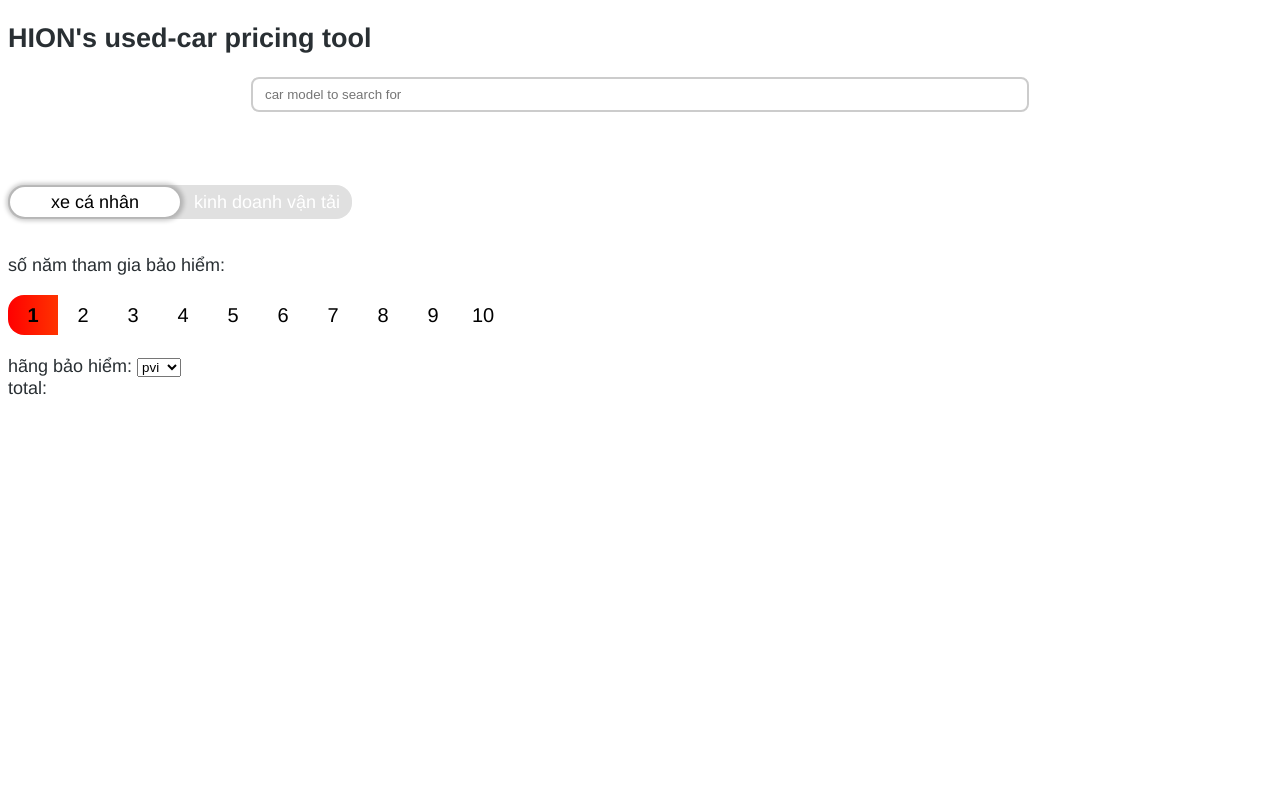
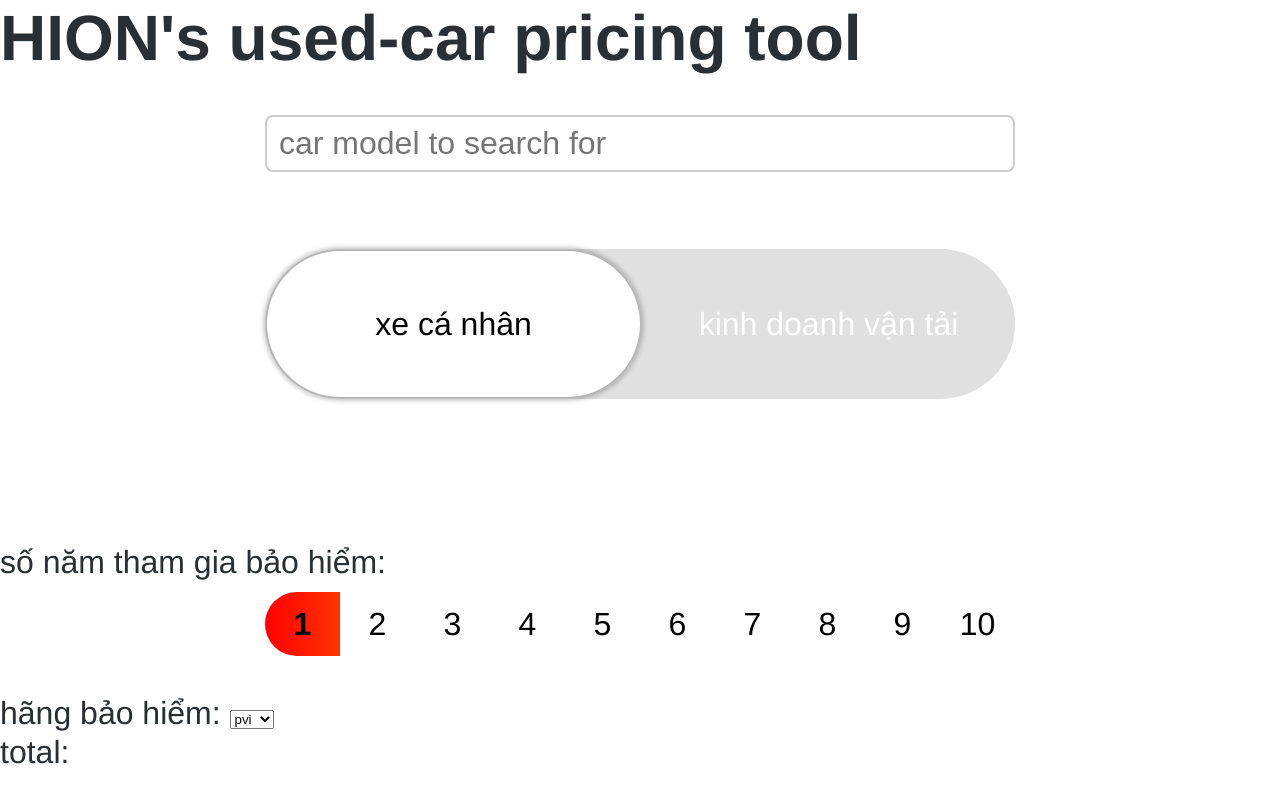
Before and after one commit to ttvi/ttvi.github.io, a Jekyll site: the page index.html, which Jekyll copies as it is, in a window 1280 px wide. Shown: the top 803 px of the page. Built offline with Jekyll 4.4.1, drawn with Linux system fonts in a browser that asks for light colours.

Commit message:
feat: working css

```diff
--- a/css/examples.css
+++ b/css/search.css
@@ -1,15 +1,21 @@
 /* scaffolding */
 /* ----------- */
 
-html {
+/* html {
   overflow-y: scroll;
   *overflow-x: hidden;
-}
+} */
 
-.container {
-  max-width: 750px;
+/* .container {
+  max-width: 100%;
   margin: 0 auto;
   text-align: center;
+} */
+
+* {
+    margin: 0;
+    padding: 0;
+    box-sizing: border-box;
 }
 
 .tt-menu,
@@ -21,10 +27,15 @@ html {
 /* ----------- */
 
 html {
-  font: normal normal normal 18px/1.2 "Helvetica Neue", Roboto, "Segoe UI", Calibri, sans-serif;
+  font: normal normal normal 3vw/1.2 "Helvetica Neue", Roboto, "Segoe UI", Calibri, sans-serif;
+  font-size: min(5vw, 32px);
   color: #292f33;
+  width: 100vw;
 }
 
+body {
+  width: 100vw;
+}
 
 a {
   color: #03739c;
@@ -42,55 +53,40 @@ a:hover {
 }
 
 .table-of-contents li a {
-  font-size: 16px;
+  font-size: 16vw;
   color: #999;
 }
 
-p + p {
+/* p + p {
   margin: 30px 0 0 0;
-}
+} */
 
 /* site theme */
 /* ---------- */
 
-.title {
+/* .title {
   margin: 20px 0 0 0;
-  font-size: 64px;
-}
+  font-size: 48vw;
+} */
 
-.example {
+/* .example {
   padding: 30px 0;
 }
 
 .example-name {
   margin: 20px 0;
-  font-size: 32px;
-}
-
-.demo {
-  position: relative;
-  *z-index: 1;
-  margin: 50px 0;
-}
-
-.button {
-  width: 100px;
-  /* height: 50px; */
-  padding: 8px 12px;
-  /* font-size: 24px; */
-  -webkit-border-radius: 8px;
-     -moz-border-radius: 8px;
-          border-radius: 8px;
-}
+  font-size: 32vw;
+} */
 
 .typeahead,
 .tt-query,
 .tt-hint {
-  width: 750px;
-  /* height: 30px; */
+  display: block;
+  width: 95vw;
+  max-width: 750px;
   padding: 8px 12px;
-  /* font-size: 24px; */
-  /* line-height: 30px; */
+  font-size: min(5vw, 32px);
+  line-height: 30px;
   border: 2px solid #ccc;
   -webkit-border-radius: 8px;
      -moz-border-radius: 8px;
@@ -117,7 +113,9 @@ p + p {
 }
 
 .tt-menu {
-  width: 800px;
+  display: block;
+  width: 95vw;
+  max-width: 750px;
   margin: 12px 0;
   padding: 8px 0;
   background-color: #fff;
@@ -132,8 +130,8 @@ p + p {
 }
 
 .tt-suggestion {
-  padding: 3px 20px;
-  font-size: 18px;
+  padding: 1vw 20px;
+  font-size: min(5vw, 32px);
   line-height: 24px;
 }
 
@@ -154,7 +152,7 @@ p + p {
 }
 
 .gist {
-  font-size: 14px;
+  font-size: 14vw;
 }
 
 /* example specific styles */
--- a/css/slider.css
+++ b/css/slider.css
@@ -1,5 +1,6 @@
 .box {
-  width: 500px;
+  width: 95vw;
+  max-width: 750px;
 }
 
 .years {
@@ -7,7 +8,7 @@
   display: flex;
   flex-direction: row-reverse;
   margin-top: 10px;
-  border-radius: 16px;
+  border-radius: 32vw;
   box-sizing: border-box;
   background: linear-gradient(to right, #f00, #ff0, #0f0);
 }
@@ -20,15 +21,15 @@
 .years label {
   display: block;
   cursor: pointer;
-  width: 50px;
-  height: 40px;
+  width: max(10vw,50px);
+  height: max(5vw,40px);
   display: flex;
   justify-content: center;
   align-items: center;
   transition: 0.1s;
   background: #fff;
   color: #000;
-  font-size: 20px;
+  font-size: min(5vw, 32px);
 }
 
 .years input[type="radio"]:hover ~ label,
--- a/css/toggle.css
+++ b/css/toggle.css
@@ -1,27 +1,30 @@
 .custom-checkbox {
-  width: 340px;
-  height: 30px;
+  width: 95vw;
+  height: 20vw;
+  font-size: min(5vw, 32px);
 }
 .custom-checkbox input#status {
   display: none;
 }
 .custom-checkbox input#status + label {
-  height: 100%;
-  width: 100%;
+  height: 95vw;
+  width: 100vw;
 }
 .custom-checkbox input#status + label > .status-switch {
   cursor: pointer;
-  width: 100%;
-  height: 100%;
+  width: 95vw;
+  height: 20vw;
+  max-width: 750px;
+  max-height: 150px;
   position: relative;
   background: #E0E0E0;
   color: white;
-  transition: all 0.5s ease;
+  transition: all 0.3s ease;
   padding: 2px;
-  border-radius: 16px;
+  border-radius: 16vw;
 }
 .custom-checkbox input#status + label > .status-switch:before, .custom-checkbox input#status + label > .status-switch:after {
-  border-radius: 16px;
+  border-radius: 16vw;
   height: calc(100% - 4px);
   width: calc(50% - 2px);
   display: flex;
--- a/index.html
+++ b/index.html
@@ -2,10 +2,11 @@
 <html>
 <head>
   <title>test data</title>
-  <link rel="stylesheet" href="css/examples.css">
+  <link rel="stylesheet" href="css/search.css">
   <link rel="stylesheet" href="css/toggle.css">
   <link rel="stylesheet" href="css/slider.css">
   <meta http-equiv="Content-Type" content="text/html; charset=utf-8">
+  <meta name="viewport" content="width=device-width, initial-scale=1.0">
 </head>
 <body>
   <script src="https://ajax.googleapis.com/ajax/libs/jquery/3.7.1/jquery.min.js"></script>
@@ -134,27 +135,30 @@
 
   </script>
 
- <h2>HION's used-car pricing tool</h2>
+ <h2 style="font-size:5vw">HION's used-car pricing tool</h2>
+ <br>
  <p>
    <center>
      <input id="typeaheadinput" class="typeahead" type="text" placeholder="car model to search for"></input>
    </center>
-   <p id="demo"></p>
    <p>
      <span id="model"></span><br>
      <b><span id="price"></span></b>
    </p>
    <br>
    <!-- commercial -->
+   <center>
      <div class="custom-checkbox">
        <input id="status" type="checkbox" name="status" onclick="commercialCheckBox(this)">
        <label for="status">
          <div class="status-switch" data-unchecked="xe cá nhân" data-checked="kinh doanh vận tải"></div>
        </label>
      </div>
+   </center>
    <br>
    <!-- years -->
    <p>số năm tham gia bảo hiểm:</p>
+   <center>
    <div class="box">
      <div class="years">
        <input type="radio" name="years" id="year10" onchange="yearsSelection(this)"><label for="year10">10</label>
@@ -169,6 +173,7 @@
        <input type="radio" name="years" id="year1" checked onchange="yearsSelection(this)"><label for="year1">1</label>
      </div>
    </div>
+ </center>
    <br>
    <!-- years -->
    hãng bảo hiểm:
@@ -180,8 +185,7 @@
    </select>
    <br>
    <!-- total -->
-   <label for="totalPrice">total:</label>
-   <p id="totalPrice"></p>
+   total: <p id="totalPrice"></p>
  </p>
  <br>
 </body>
```
Lines whose indentation alone changed are shown as unchanged.
